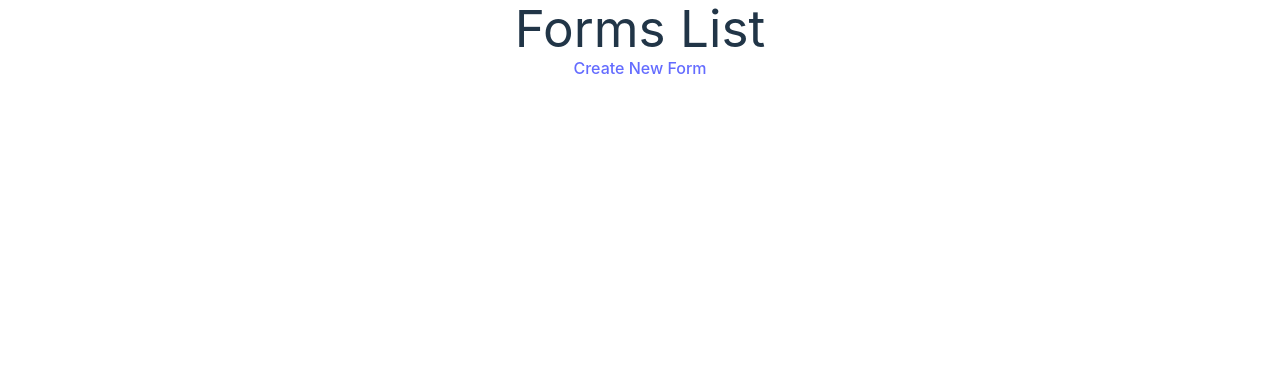
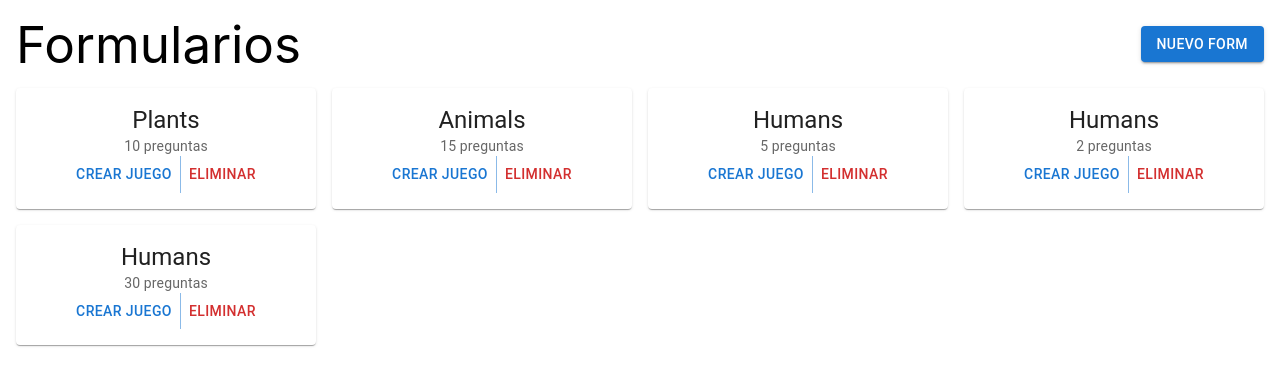
Before and after one commit to ArqSoft2024-A3-18h/frontend, a React (Vite) app: page /my/forms in a window 1280 px wide. Shown: the top 386 px of the page. Built offline with nearby package versions, Linux system fonts and the light colour scheme; no server answers.

Commit message:
feat: add form list

```diff
--- a/package.json
+++ b/package.json
@@ -14,12 +14,16 @@
     "@emotion/react": "^11.14.0",
     "@emotion/styled": "^11.14.0",
     "@headlessui/react": "^2.2.0",
-    "@mui/material": "^6.2.1",
+    "@mui/material": "^6.4.3",
     "@tailwindcss/vite": "^4.0.5",
     "graphql": "^16.10.0",
+    "pdf-lib": "^1.17.1",
+    "pdfjs-dist": "^4.10.38",
     "react": "^18.3.1",
     "react-dom": "^18.3.1",
     "react-dropzone": "^14.3.5",
+    "react-loading": "^2.0.3",
+    "react-pdftotext": "^1.3.4",
     "react-router-dom": "^7.1.5",
     "tailwindcss": "^4.0.5"
   },
--- a/src/index.css
+++ b/src/index.css
@@ -29,6 +29,7 @@ a:hover {
 h1 {
   font-size: 3.2em;
   line-height: 1.1;
+  color: black;
 }
 
 button {
--- /dev/null
+++ b/src/pages/FileUploaderPopover.tsx
@@ -0,0 +1,88 @@
+import React, { Fragment, useEffect, useState } from "react";
+import { useDropzone } from "react-dropzone";
+
+import { Dialog, DialogPanel, DialogTitle, Transition, TransitionChild } from "@headlessui/react";
+
+interface fileUploaderProps {
+    files:File[]
+    setFiles: (newValues) => void
+    isOpen: boolean
+    closeModal: () => void
+}
+const FileUploadPopover= ({
+    files = [],
+    setFiles,
+    isOpen = true,
+    closeModal
+}:fileUploaderProps) => {
+
+
+    const { getRootProps, getInputProps } = useDropzone({
+        onDrop: (acceptedFiles) => setFiles(acceptedFiles),
+    });
+
+
+    return (
+    <>
+        <Transition appear show={isOpen} as={Fragment}>
+        <Dialog as="div" className="relative z-10" onClose={closeModal}>
+        <TransitionChild
+            as={Fragment}
+            enter="ease-out duration-300"
+            enterFrom="opacity-0"
+            enterTo="opacity-100"
+            leave="ease-in duration-200"
+            leaveFrom="opacity-100"
+            leaveTo="opacity-0"
+        >
+            <div className="fixed inset-0 bg-black/25" />
+        </TransitionChild>
+
+        <div className="fixed inset-0 overflow-y-auto">
+            <div className="flex min-h-full items-center justify-center p-4 text-center">
+            <TransitionChild
+                as={Fragment}
+                enter="ease-out duration-300"
+                enterFrom="opacity-0 scale-95"
+                enterTo="opacity-100 scale-100"
+                leave="ease-in duration-200"
+                leaveFrom="opacity-100 scale-100"
+                leaveTo="opacity-0 scale-95"
+            >
+                <DialogPanel className="w-full max-w-md transform overflow-hidden rounded-2xl bg-white p-6 text-left align-middle shadow-xl transition-all">
+
+                <DialogTitle
+                    as="h3"
+                    className="text-lg font-medium leading-6 text-gray-900 mb-5"
+                >
+                    Selecciona un pdf
+                </DialogTitle>
+                <img src="/images/logo.png" className="justify-self-center" width='80'></img>
+
+                <div {...getRootProps({ className: "border-2 border-dashed p-4 text-center cursor-pointer" })}>
+                <input {...getInputProps()} />
+                <p>Drag & drop a file here, or click to select one</p>
+                </div>
+                {files.length > 0 && (
+                <div className="mt-4">
+                    <h3 className="font-bold">File seleccionado:</h3>
+                    <ul>
+                    {files.map((file) => (
+                        <li key={file.name}>{file.name}</li>
+                    ))}
+                    </ul>
+                </div>
+                )}
+
+                </DialogPanel>
+            </TransitionChild>
+            </div>
+        </div>
+        </Dialog>
+    </Transition>
+
+    </>
+
+    );
+};
+export default FileUploadPopover;
--- a/src/pages/Forms.tsx
+++ b/src/pages/Forms.tsx
@@ -1,11 +1,86 @@
 import React from "react";
 import { Link } from "react-router-dom";
+import Button from '@mui/material/Button';
+import Box from '@mui/material/Box';
+import Card from '@mui/material/Card';
+import CardContent from '@mui/material/CardContent';
+import Typography from '@mui/material/Typography';
+import CardActionArea from '@mui/material/CardActionArea';
+import ButtonGroup from '@mui/material/ButtonGroup';
 
+const cards = [
+    {
+      id: 1,
+      title: 'Plants',
+      questionsCount: '10',
+    },
+    {
+      id: 2,
+      title: 'Animals',
+      questionsCount: '15',
+    },
+    {
+      id: 3,
+      title: 'Humans',
+      questionsCount: '5',
+    },
+    {
+        id: 4,
+        title: 'Humans',
+        questionsCount: '2',
+    },
+    {
+        id: 5,
+        title: 'Humans',
+        questionsCount: '30',
+    },
+];
 const Forms = () => {
     return(
-        <div>
-            <h1>Forms List</h1>
-            <Link to="new" className="text-blue-500">Create New Form</Link>
+        <div className="m-4">
+            <div className="flex flex-row justify-between items-center mb-4 ">
+                <h1>Formularios</h1>
+                <Button variant="contained" href="/my/forms/new" >Nuevo Form</Button>
+
+            </div>
+            <Box
+            sx={{
+                width: '100%',
+                display: 'grid',
+                gridTemplateColumns: 'repeat(auto-fill, minmax(min(300px, 100%), 1fr))',
+                gap: 2,
+            }}
+            >
+            {cards.map((card, index) => (
+                <Card>
+                    <CardActionArea
+                        sx={{
+                        height: '100%',
+                        '&[data-active]': {
+                            backgroundColor: 'action.selected',
+                            '&:hover': {
+                            backgroundColor: 'action.selectedHover',
+                            },
+                        },
+                        }}
+                    >
+                        <CardContent sx={{ height: '100%' }}>
+                            <Typography variant="h5" component="div">
+                                {card.title}
+                            </Typography>
+                            <Typography variant="body2" color="text.secondary">
+                                {card.questionsCount} preguntas
+                            </Typography>
+                            <ButtonGroup variant="text" aria-label="small button group">
+                                <Button>Crear Juego</Button>
+                                <Button color="error">Eliminar</Button>
+                            </ButtonGroup>
+                        </CardContent>
+                    </CardActionArea>
+                </Card>
+            ))}
+            </Box>
+
         </div>
     )
 
--- a/src/pages/NewForms.tsx
+++ b/src/pages/NewForms.tsx
@@ -1,13 +1,32 @@
-import React , { Fragment, useState } from "react";
-import { Description, Dialog, DialogPanel, DialogTitle, Transition, TransitionChild } from "@headlessui/react";
-import { useDropzone } from "react-dropzone";
+import React , { useEffect, useState } from "react";
+import FileUploadPopover from "./FileUploaderPopover";
+import Loading from "react-loading";
+import pdfToText from 'react-pdftotext';
 
-const FileUploadPopover= () => {
+const NewForms = () => {
+  let [isOpen, setIsOpen] = useState(true)
   const [files, setFiles] = useState<File[]>([]);
-    let [isOpen, setIsOpen] = useState(true)
-    const { getRootProps, getInputProps } = useDropzone({
-      onDrop: (acceptedFiles) => setFiles(acceptedFiles),
-    });
+  const [isLoading, setIsLoading] = useState(false);
+  const [pdfText, setPdfText] = useState<string>("");
+  useEffect(()=> {
+    if (files.length > 0){
+
+        setTimeout(()=> {
+        closeModal()
+        extractText(files[0]);
+        },400)
+    }
+  },[files])
+  function extractText(file: File) {
+    setIsLoading(true);
+      pdfToText(file)
+          .then((text) => {
+            console.log(text);
+            setPdfText(text)
+          })
+          .catch(error => console.error("Failed to extract text from pdf"))
+          .finally(() => setIsLoading(false))
+    }
   function closeModal() {
     setIsOpen(false)
   }
@@ -16,73 +35,25 @@ const FileUploadPopover= () => {
     setIsOpen(true)
   }
 
-    return (
-      <>
-        <Transition appear show={isOpen} as={Fragment}>
-        <Dialog as="div" className="relative z-10" onClose={closeModal}>
-          <TransitionChild
-            as={Fragment}
-            enter="ease-out duration-300"
-            enterFrom="opacity-0"
-            enterTo="opacity-100"
-            leave="ease-in duration-200"
-            leaveFrom="opacity-100"
-            leaveTo="opacity-0"
-          >
-            <div className="fixed inset-0 bg-black/25" />
-          </TransitionChild>
+  return(
 
-          <div className="fixed inset-0 overflow-y-auto">
-            <div className="flex min-h-full items-center justify-center p-4 text-center">
-              <TransitionChild
-                as={Fragment}
-                enter="ease-out duration-300"
-                enterFrom="opacity-0 scale-95"
-                enterTo="opacity-100 scale-100"
-                leave="ease-in duration-200"
-                leaveFrom="opacity-100 scale-100"
-                leaveTo="opacity-0 scale-95"
-              >
-                <DialogPanel className="w-full max-w-md transform overflow-hidden rounded-2xl bg-white p-6 text-left align-middle shadow-xl transition-all">
-                  <DialogTitle
-                    as="h3"
-                    className="text-lg font-medium leading-6 text-gray-900 mb-5"
-                  >
-                    Selecciona un pdf
-                  </DialogTitle>
-
-                  <div {...getRootProps({ className: "border-2 border-dashed p-4 text-center cursor-pointer" })}>
-                  <input {...getInputProps()} />
-                  <p>Drag & drop a file here, or click to select one</p>
+    <div className="w-full h-full items-center justify-center flex">
+      {isLoading ? (
+        <div className="flex justify-center flex-col items-center">
+          <Loading type="spinningBubbles" color="#4A90E2" height={80} width={80} />
+          <h1 className="text-[#4A90E2]"> procesando...</h1>
         </div>
-                {files.length > 0 && (
-                  <div className="mt-4">
-                    <h3 className="font-bold">Selected Files:</h3>
-                    <ul>
-                      {files.map((file) => (
-                        <li key={file.name}>{file.name}</li>
-                      ))}
-                    </ul>
+      ) :
+        <FileUploadPopover
+          files={files}
+          setFiles={setFiles}
+          isOpen={isOpen}
+          closeModal={closeModal}
+        />
+      }
     </div>
-                )}
-
-                </DialogPanel>
-              </TransitionChild>
-            </div>
-          </div>
-        </Dialog>
-      </Transition>
-
-      </>
-
-    );
-  };
+  )
+}
 
 
-const NewForms = () => (
-    <div>
-      <FileUploadPopover />
-    </div>
-);
-
 export default NewForms;
```
Also changed, not shown: public/images/logo.png (added), 1 other file (tests, documents, lock files or other folders). Lines whose indentation alone changed are shown as unchanged.
